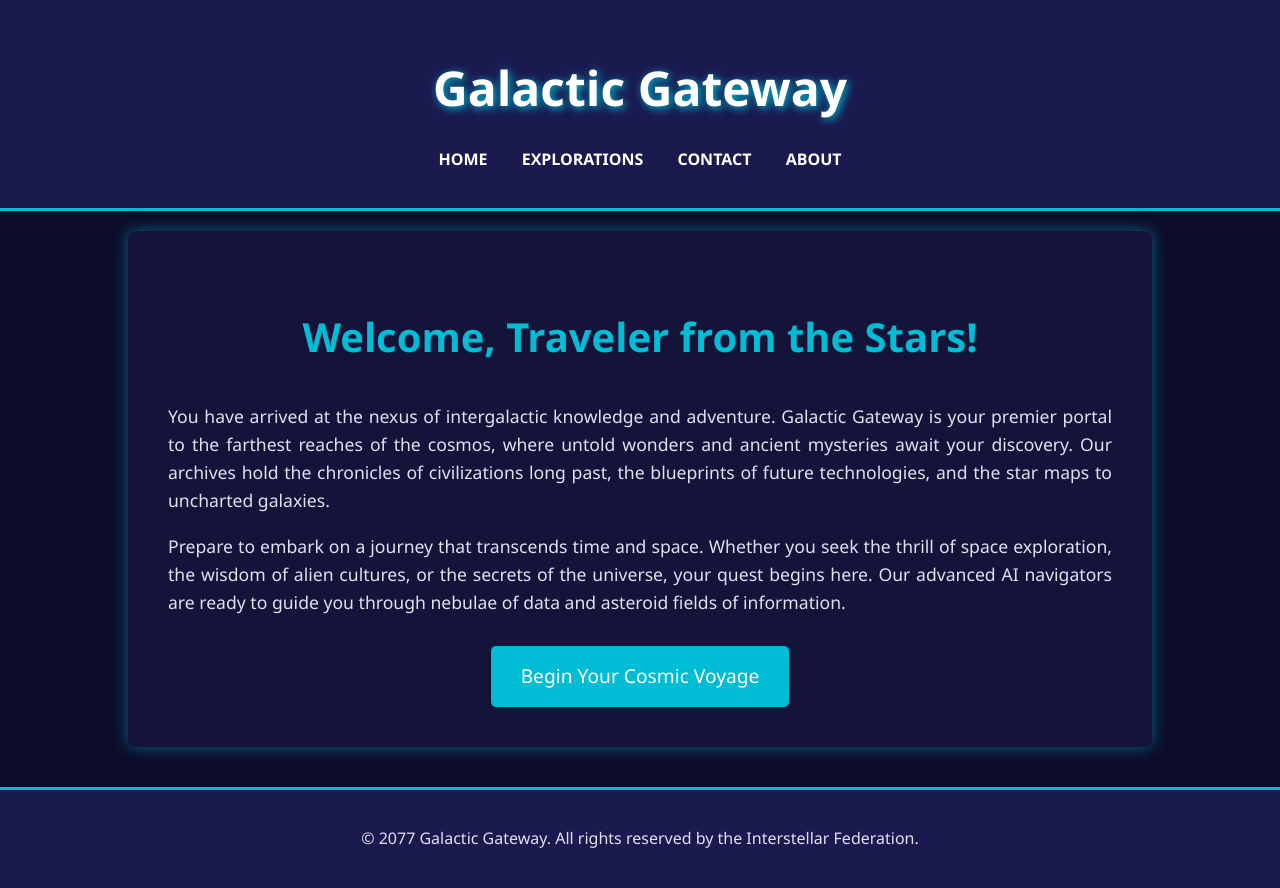
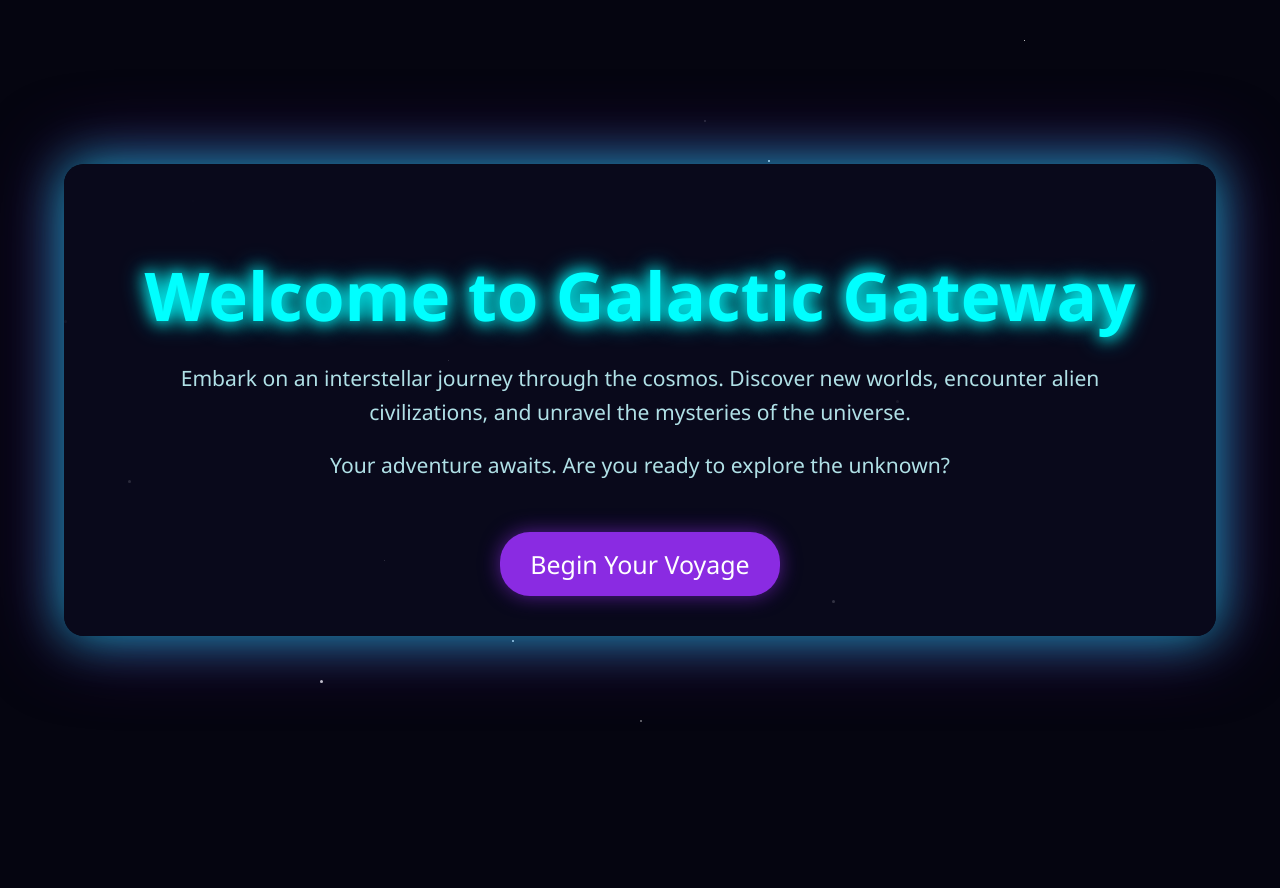
Before and after one commit to NMaster23/nmaster23.github.io, a plain HTML site: page index.html in a window 1280 px wide. After the commit the page ends 800 px from the top, so only its background shows below. Drawn offline with Linux system fonts and the light colour scheme.

Commit message:
Made the website more glowy and bigger

```diff
--- a/index.html
+++ b/index.html
@@ -7,118 +7,122 @@
     <title>Galactic Gateway</title>
     <style>
         body {
+            margin: 0;
             font-family: 'Segoe UI', Tahoma, Geneva, Verdana, sans-serif;
-            background-color: #0d0d2b;
-            color: #e0e0f0;
-            margin: 0;
-            padding: 0;
-            line-height: 1.6;
+            background-color: #050510;
+            color: #e0e0ff;
+            display: flex;
+            justify-content: center;
+            align-items: center;
+            min-height: 100vh;
+            overflow: hidden;
+            position: relative;
+            font-size: 1.2em; /* Made website bigger */
         }
         .container {
-            width: 80%;
-            margin: auto;
-            overflow: hidden;
-            padding: 20px 0;
+            background-color: rgba(10, 10, 30, 0.8);
+            border-radius: 20px;
+            padding: 40px 60px;
+            box-shadow: 0 0 50px rgba(0, 255, 255, 0.6), 0 0 80px rgba(138, 43, 226, 0.5); /* More glowy */
+            text-align: center;
+            position: relative;
+            z-index: 1;
+            max-width: 90%; /* Made website bigger */
+            box-sizing: border-box;
         }
-        header {
-            background: #1a1a4f;
-            color: #fff;
-            padding-top: 30px;
-            min-height: 70px;
-            border-bottom: #00bcd4 3px solid;
-            text-align: center;
+        h1 {
+            color: #00ffff;
+            text-shadow: 0 0 15px #00ffff, 0 0 25px #00ffff; /* More glowy */
+            font-size: 3.5em; /* Made website bigger */
+            margin-bottom: 20px;
         }
-        header h1 {
-            margin: 0;
-            font-size: 3em;
-            text-shadow: 2px 2px 8px #00bcd4;
-        }
-        nav ul {
-            padding: 0;
-            list-style: none;
-            text-align: center;
-            margin-top: 20px;
-        }
-        nav ul li {
-            display: inline;
-            padding: 0 15px;
-        }
-        nav ul li a {
-            color: #fff;
-            text-decoration: none;
-            text-transform: uppercase;
-            font-weight: bold;
-        }
-        .main-content {
-            padding: 40px 0;
-            background: #14143a;
-            margin-top: 20px;
-            border-radius: 8px;
-            box-shadow: 0 0 15px rgba(0, 188, 212, 0.5);
-        }
-        .main-content h2 {
-            color: #00bcd4;
-            text-align: center;
-            font-size: 2.5em;
-        }
-        .main-content p {
-            text-align: justify;
-            padding: 0 40px;
+        p {
+            margin: 20px 0;
+            line-height: 1.6;
+            color: #b0e0e6;
             font-size: 1.1em;
         }
-        .cta {
-            text-align: center;
+        .btn {
+            background-color: #8a2be2;
+            color: #ffffff;
+            padding: 15px 30px;
+            border: none;
+            border-radius: 30px;
+            font-size: 1.3em; /* Made website bigger */
+            cursor: pointer;
+            transition: all 0.4s ease;
+            box-shadow: 0 0 20px rgba(138, 43, 226, 0.6); /* More glowy */
+            text-decoration: none;
+            display: inline-block;
             margin-top: 30px;
         }
-        .cta a {
-            display: inline-block;
-            background: #00bcd4;
-            color: #fff;
-            padding: 15px 30px;
-            text-decoration: none;
-            border-radius: 5px;
-            font-size: 1.2em;
-            transition: background 0.3s ease;
+        .btn:hover {
+            background-color: #9932cc;
+            box-shadow: 0 0 30px rgba(138, 43, 226, 0.8), 0 0 40px rgba(138, 43, 226, 0.7); /* More glowy */
+            transform: scale(1.05);
         }
-        .cta a:hover {
-            background: #0097a7;
+        .stars {
+            position: absolute;
+            top: 0;
+            left: 0;
+            width: 100%;
+            height: 100%;
+            pointer-events: none;
+            background: transparent;
+            z-index: 0;
         }
-        footer {
-            text-align: center;
-            padding: 20px;
-            background: #1a1a4f;
-            color: #e0e0f0;
-            margin-top: 40px;
-            border-top: #00bcd4 3px solid;
+        .star {
+            position: absolute;
+            background: #ffffff;
+            border-radius: 50%;
+            animation: twinkle 5s infinite ease-in-out;
+            opacity: 0;
         }
+        @keyframes twinkle {
+            0%, 100% { opacity: 0; }
+            50% { opacity: 1; }
+        }
+        /* More stars for a denser field */
+        .star:nth-child(1) { width: 2px; height: 2px; top: 10%; left: 20%; animation-delay: 0s; }
+        .star:nth-child(2) { width: 3px; height: 3px; top: 50%; left: 70%; animation-delay: 1s; }
+        .star:nth-child(3) { width: 2px; height: 2px; top: 80%; left: 40%; animation-delay: 2s; }
+        .star:nth-child(4) { width: 1px; height: 1px; top: 30%; left: 90%; animation-delay: 0.5s; }
+        .star:nth-child(5) { width: 3px; height: 3px; top: 60%; left: 10%; animation-delay: 1.5s; }
+        .star:nth-child(6) { width: 2px; height: 2px; top: 20%; left: 60%; animation-delay: 2.5s; }
+        .star:nth-child(7) { width: 1px; height: 1px; top: 70%; left: 30%; animation-delay: 3s; }
+        .star:nth-child(8) { width: 3px; height: 3px; top: 40%; left: 5%; animation-delay: 0.8s; }
+        .star:nth-child(9) { width: 2px; height: 2px; top: 90%; left: 50%; animation-delay: 1.2s; }
+        .star:nth-child(10) { width: 1px; height: 1px; top: 5%; left: 80%; animation-delay: 2.2s; }
+        .star:nth-child(11) { width: 2px; height: 2px; top: 25%; left: 15%; animation-delay: 0.3s; }
+        .star:nth-child(12) { width: 3px; height: 3px; top: 75%; left: 65%; animation-delay: 1.8s; }
+        .star:nth-child(13) { width: 1px; height: 1px; top: 45%; left: 35%; animation-delay: 2.8s; }
+        .star:nth-child(14) { width: 2px; height: 2px; top: 15%; left: 55%; animation-delay: 0.7s; }
+        .star:nth-child(15) { width: 3px; height: 3px; top: 85%; left: 25%; animation-delay: 1.7s; }
     </style>
 </head>
 <body>
-    <header>
-        <div class="container">
-            <h1>Galactic Gateway</h1>
-            <nav>
-                <ul>
-                    <li><a href="#">Home</a></li>
-                    <li><a href="#">Explorations</a></li>
-                    <li><a href="#">Contact</a></li>
-                    <li><a href="#">About</a></li>
-                </ul>
-            </nav>
-        </div>
-    </header>
-
-    <div class="container main-content">
-        <h2>Welcome, Traveler from the Stars!</h2>
-        <p>You have arrived at the nexus of intergalactic knowledge and adventure. Galactic Gateway is your premier portal to the farthest reaches of the cosmos, where untold wonders and ancient mysteries await your discovery. Our archives hold the chronicles of civilizations long past, the blueprints of future technologies, and the star maps to uncharted galaxies.</p>
-        <p>Prepare to embark on a journey that transcends time and space. Whether you seek the thrill of space exploration, the wisdom of alien cultures, or the secrets of the universe, your quest begins here. Our advanced AI navigators are ready to guide you through nebulae of data and asteroid fields of information.</p>
-        <div class="cta">
-            <a href="#">Begin Your Cosmic Voyage</a>
-        </div>
+    <div class="stars">
+        <div class="star"></div>
+        <div class="star"></div>
+        <div class="star"></div>
+        <div class="star"></div>
+        <div class="star"></div>
+        <div class="star"></div>
+        <div class="star"></div>
+        <div class="star"></div>
+        <div class="star"></div>
+        <div class="star"></div>
+        <div class="star"></div>
+        <div class="star"></div>
+        <div class="star"></div>
+        <div class="star"></div>
+        <div class="star"></div>
     </div>
-
-    <footer>
-        <p>&copy; 2077 Galactic Gateway. All rights reserved by the Interstellar Federation.</p>
-    </footer>
+    <div class="container">
+        <h1>Welcome to Galactic Gateway</h1>
+        <p>Embark on an interstellar journey through the cosmos. Discover new worlds, encounter alien civilizations, and unravel the mysteries of the universe.</p>
+        <p>Your adventure awaits. Are you ready to explore the unknown?</p>
+        <a href="#" class="btn">Begin Your Voyage</a>
+    </div>
 </body>
 </html>
```
